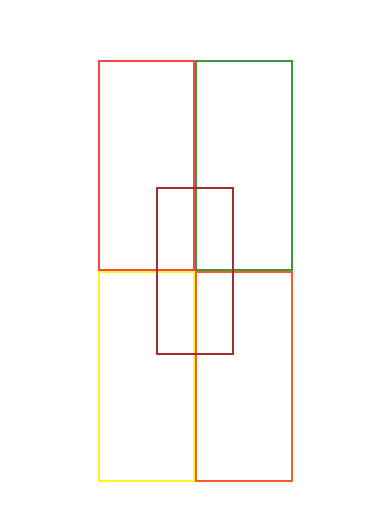
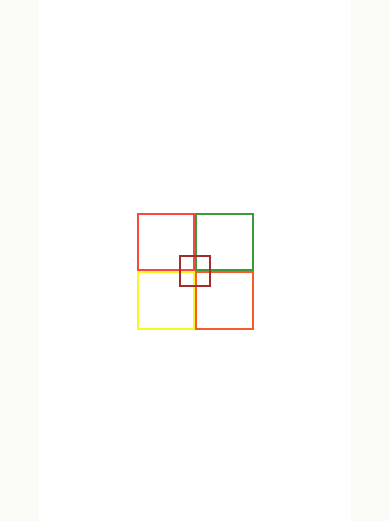
Before and after one commit to nutan240/aspect_, a plain HTML site: page index.html in a window 390 px wide. Shown: the part 151-672 px from the top of the page. Drawn offline with Linux system fonts and the light colour scheme.

Commit message:
make responsive using aspect-retio

```diff
--- a/index.css
+++ b/index.css
@@ -1,51 +1,59 @@
-
-*{
+* {
     margin: 0px;
     padding: 0px;
     box-sizing: border-box;
     overflow: hidden;
 }
-.wraper{
+.main{
+    background-color: #FBFBF7;
+    padding: 0% 10%;
     width: 100vw;
     height: 100vh;
+
+}
+.wraper {
+    background-color: white;
+    width: 100%;
+    height: 100%;
     display: flex;
     justify-content: center;
     align-items: center;
     position: relative;
 }
-.parent{
-    width: 25vw;
-    height: 50vh;
+
+.parent {
+    aspect-ratio: 1/2;
+
 }
-.box1{
-    width: 25vw;
-    height: 25vh;
-    /* width: 50%;
-    height: 30%; */
-    /* width: 100%;
-    height: 50%; */
+
+.box1 {
+    width: 15vw;
+aspect-ratio: 1;
     border: 2px solid #fb4543;
 }
-.box2{
-    width: 25vw;
-    height: 25vh;
 
-    border: 2px solid  #f6f821;
+.box2 {
+    width: 15vw;
+    aspect-ratio: 1;
+
+    border: 2px solid #f6f821;
 }
-.box3{
-    width: 25vw;
-    height: 25vh;
 
+.box3 {
+    width: 15vw;
+    aspect-ratio: 1;
     border: 2px solid #399b39;
 }
-.box4{
-    width: 25vw;
-    height: 25vh;
+
+.box4 {
+aspect-ratio: 1;
+    width:15vw;
     border: 2px solid #f75b29;
 }
-.box{
-    width: 20vw ;
-height: 20vh;
-border: 2px solid #a42d2c;
-position: absolute;
+
+.box {
+    width: 8vw;
+    aspect-ratio: 1;
+    border: 2px solid #a42d2c;
+    position: absolute;
 }
--- a/index.html
+++ b/index.html
@@ -1,12 +1,15 @@
 <!DOCTYPE html>
 <html lang="en">
+
 <head>
     <meta charset="UTF-8">
     <meta name="viewport" content="width=device-width, initial-scale=1.0">
     <link rel="stylesheet" href="index.css">
     <title>Document</title>
 </head>
+
 <body>
+    <div class="main">
         <div class="wraper">
             <div class="box"></div>
             <div class="parent">
@@ -18,5 +21,7 @@
                 <div class="box4 box-"></div>
             </div>
         </div>
+    </div>
 </body>
+
 </html>
```
Lines whose indentation alone changed are shown as unchanged.
